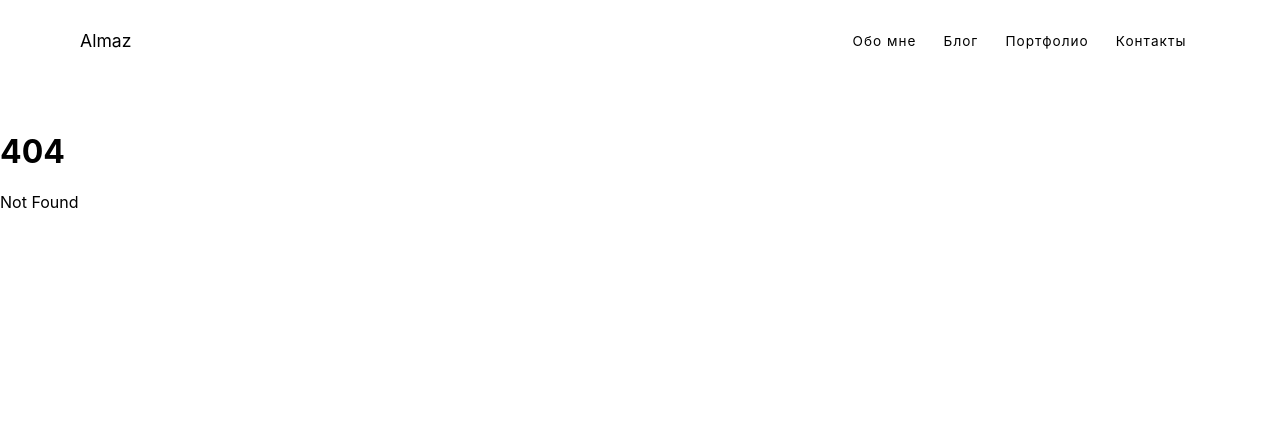
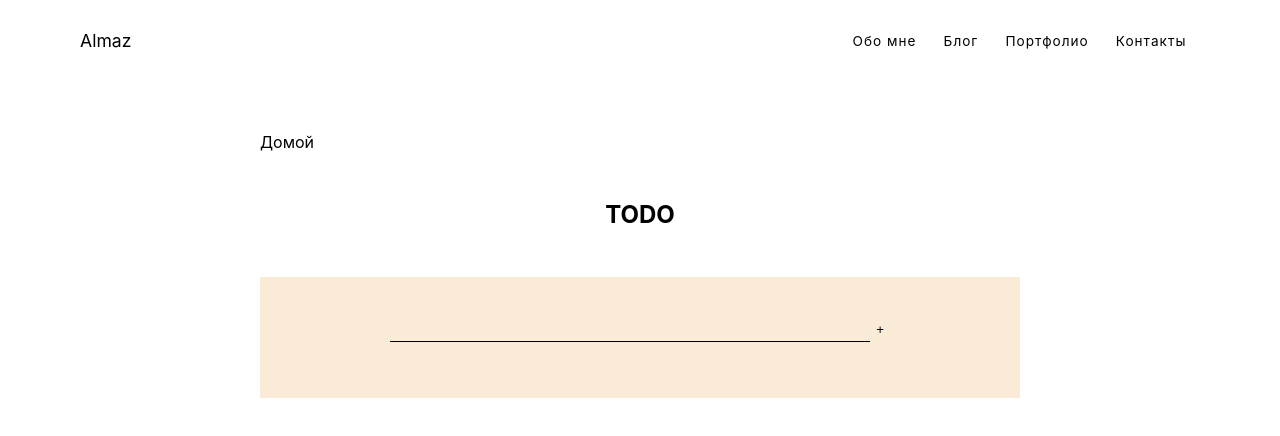
Before and after one commit to Almaz-Sat/My-site, a SvelteKit app: page /projects/apps/1 in a window 1280 px wide. Before the commit this address had no page. Shown: the top 436 px of the page. Built offline with nearby package versions, Linux system fonts and the light colour scheme.

Commit message:
Add localStorage

```diff
--- /dev/null
+++ b/src/components/Icon/Icon.svelte
@@ -0,0 +1,21 @@
+<script>
+// @ts-nocheck
+
+  export let name;
+  export let width="20px";
+  const icons = [
+    {
+      name: 'check-mark',
+      path: '<path d="M19.77 4.93l1.4 1.4L8.43 19.07l-5.6-5.6 1.4-1.4 4.2 4.2L19.77 4.93m0-2.83L8.43 13.44l-4.2-4.2L0 13.47l8.43 8.43L24 6.33 19.77 2.1z" fill="currentColor"></path>',
+    },
+    {
+      name: 'delete',
+      path: '<path d="M6 19c0 1.1.9 2 2 2h8c1.1 0 2-.9 2-2V7H6v12zM8 9h8v10H8V9zm7.5-5l-1-1h-5l-1 1H5v2h14V4h-3.5z" fill="currentColor"></path>',
+    },
+  ];
+  let icon = icons.find((item) => item.name === name);
+</script>
+
+<svg viewBox="0 0 24 24" class={$$props.class} width={width}>
+  {@html icon.path}
+</svg>
--- /dev/null
+++ b/src/routes/projects/+layout.svelte
@@ -0,0 +1,3 @@
+<div class="container">
+  <slot />
+</div>
--- /dev/null
+++ b/src/routes/projects/apps/+layout.svelte
@@ -0,0 +1,12 @@
+<div class="container">
+  <a href="/blog">Домой</a>
+  <slot />
+</div>
+
+<style>
+  .container {
+    margin: 50px auto;
+    max-width: 800px;
+    padding: 0 20px;
+  }
+</style>
--- /dev/null
+++ b/src/routes/projects/apps/1/+page.svelte
@@ -0,0 +1,152 @@
+<script>
+  // @ts-nocheck
+
+  import { routes } from "../../routes.js";
+  import Icon from "../../../../components/Icon/Icon.svelte";
+  const url = window.location.pathname;
+  const id = url.split("/").at(-1);
+  const post = routes.find((e) => {
+    return e.id === Number(id);
+  });
+  const { title } = post;
+  let todos = JSON.parse(localStorage.getItem("todos")) || [];
+  let newItem = "";
+
+  function saveTodos() {
+    localStorage.setItem("todos", JSON.stringify(todos));
+  }
+
+  function addTodo() {
+    const id = Date.now();
+    const obj = { todo: newItem, id: String(id), isComplete: false };
+    todos = [...todos, obj];
+    console.log("add", todos);
+    newItem = "";
+    saveTodos()
+  }
+
+  function complete(todo) {
+    todo.isComplete = !todo.isComplete;
+    todos = todos;
+    saveTodos()
+  }
+
+  function remove(todo) {
+    todos = todos.filter((e) => e.id !== todo.id);
+    saveTodos()
+  }
+</script>
+
+<h1>{title}</h1>
+<main>
+  <form action="" class="todo-form" on:submit|preventDefault={addTodo}>
+    <input type="text" bind:value={newItem} />
+    <button class="button">+</button>
+  </form>
+</main>
+
+<div class="todos">
+  {#each todos as todo}
+    <div class="todo" class:completed={todo.isComplete}>
+      <div class="todo__text">{todo.todo}</div>
+      <div class="todo__buttons">
+        <button class="complete" on:click={complete(todo)}>
+          <Icon name="check-mark" />
+        </button>
+        <button class="delete" on:click={remove(todo)}>
+          <Icon name="delete" />
+        </button>
+      </div>
+    </div>
+  {/each}
+</div>
+
+<style>
+  main {
+    display: flex;
+    flex-direction: column;
+    align-items: center;
+    min-height: 100%;
+    padding: 5vmin;
+    box-sizing: border-box;
+    background: antiquewhite;
+  }
+  form {
+    width: 100%;
+    max-width: 500px;
+    display: flex;
+    align-items: center;
+    margin-bottom: 1rem;
+  }
+
+  input {
+    flex-grow: 1;
+    width: 0;
+    border: none;
+    border-bottom: 1px solid black;
+    background: transparent;
+    box-shadow: none;
+    font-size: 1.2rem;
+    margin: 0;
+    outline: none;
+  }
+  .todos {
+    width: 100%;
+  }
+  .todo {
+    display: flex;
+    padding: 20px;
+    border-radius: 20px;
+    box-shadow: 0 0 15px rgb(0 0 0 / 20%);
+    background-color: hsla(0, 0%, 100%, 0.2);
+    margin-top: 1rem;
+    font-size: 1.2rem;
+    justify-content: space-between;
+    align-items: center;
+  }
+  .todo__buttons {
+    display: flex;
+    align-items: center;
+    margin-left: 1rem;
+  }
+  .todo button {
+    width: 32px;
+    height: 32px;
+    padding: 4px;
+    margin: 0;
+    flex-shrink: 0;
+  }
+
+  h1 {
+    text-align: center;
+    font-size: 1.5rem;
+    margin: 2em 0;
+  }
+  button {
+    background-color: transparent;
+    border: none;
+  }
+
+  button.delete,
+  button.delete:hover {
+    color: brown;
+    transition: color 100ms ease-out;
+  }
+  button.complete,
+  button.complete:hover {
+    color: cadetblue;
+    transition: color 100ms ease-out;
+  }
+  .todo.completed {
+    color: slategray;
+    background-color: rgb(216, 255, 205);
+  }
+
+  .todo.completed .todo__text {
+    text-decoration: line-through;
+  }
+
+  .todo.completed button {
+    color: silver;
+  }
+</style>
--- /dev/null
+++ b/src/routes/projects/routes.js
@@ -0,0 +1,3 @@
+export const routes = [
+  { id: 1, title: "TODO", body: "Простое, удобное приложение для организации задач. С его помощью вы можете создавать, отслеживать и завершать свои ежедневные задачи" },
+];
```
